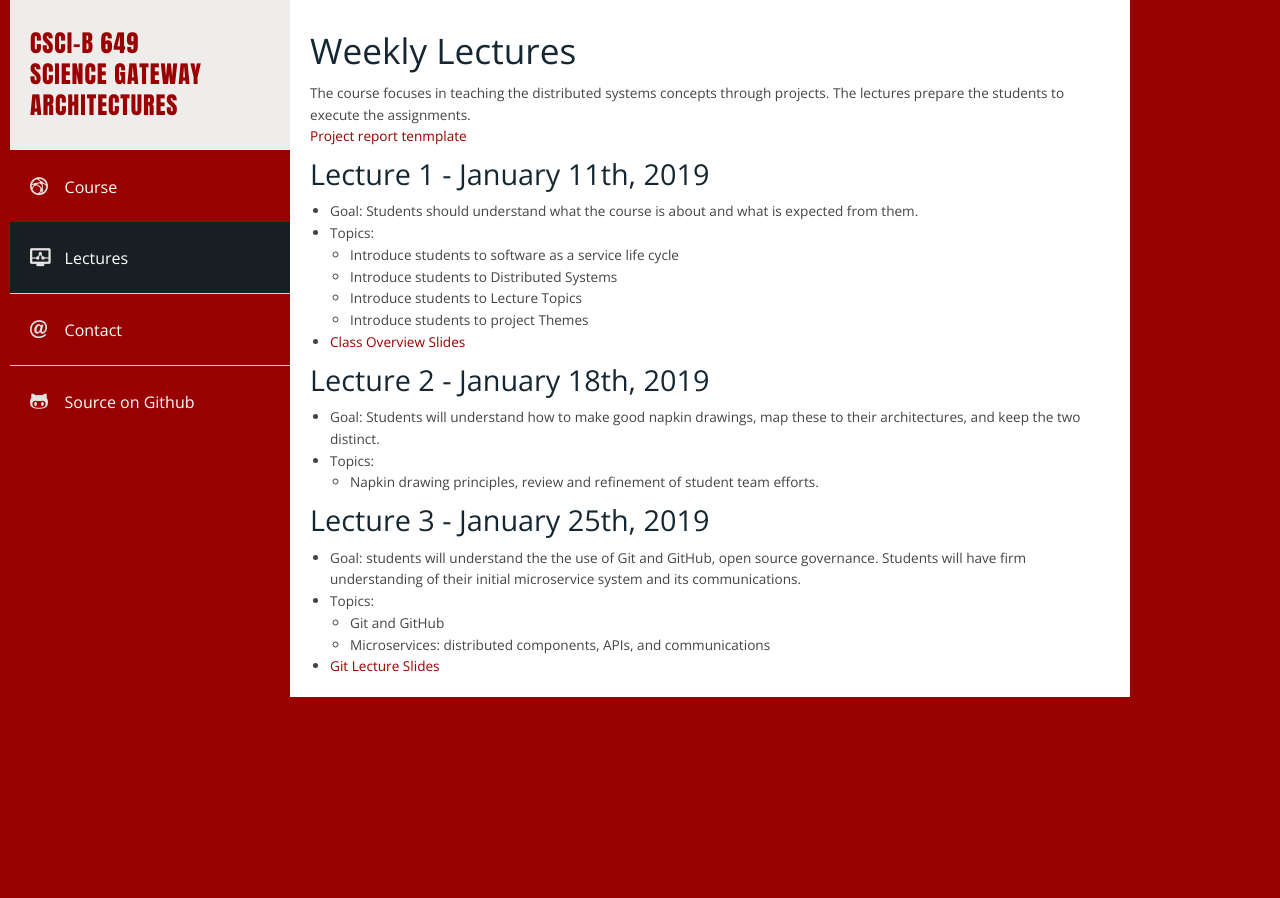
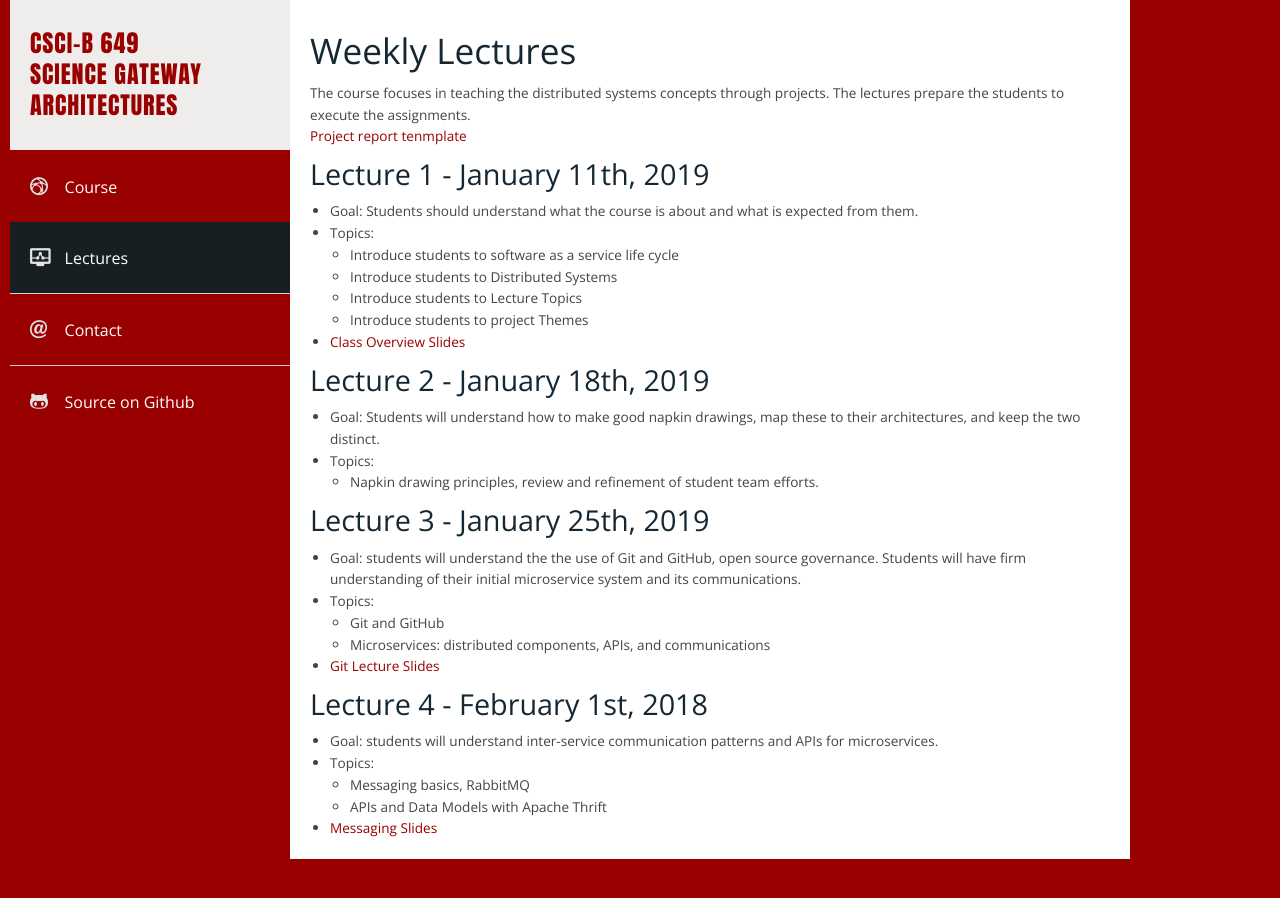
Before and after one commit to airavata-courses/airavata-courses.github.io, a Jekyll site: the page built from lectures.md, in a window 1280 px wide. Built offline with Jekyll 4.4.1, drawn with Linux system fonts in a browser that asks for light colours; our own code applies the rules of GitHub Pages for plain Markdown files.

Commit message:
Slides for Feb 1 lecture

```diff
--- a/lectures.md
+++ b/lectures.md
@@ -30,6 +30,14 @@ The course focuses in teaching the distributed systems concepts through projects
   * Git and GitHub
   * Microservices: distributed components, APIs, and communications
 * [Git Lecture Slides]({{ site.url }}slides/Spring2019-CS649-Git-Overview.pdf)
+
+###  Lecture 4 - February 1st, 2018
+* Goal: students will understand inter-service communication patterns and APIs for microservices.
+* Topics:
+  * Messaging basics, RabbitMQ
+  * APIs and Data Models with Apache Thrift
+* [Messaging Slides]({{ site.url }}slides/Spring2019-MessagingAndMicroservices.pdf)
+
 
 <!--
 ###  Lecture 4 - August 30th
```
Also changed, not shown: 2 other files.
